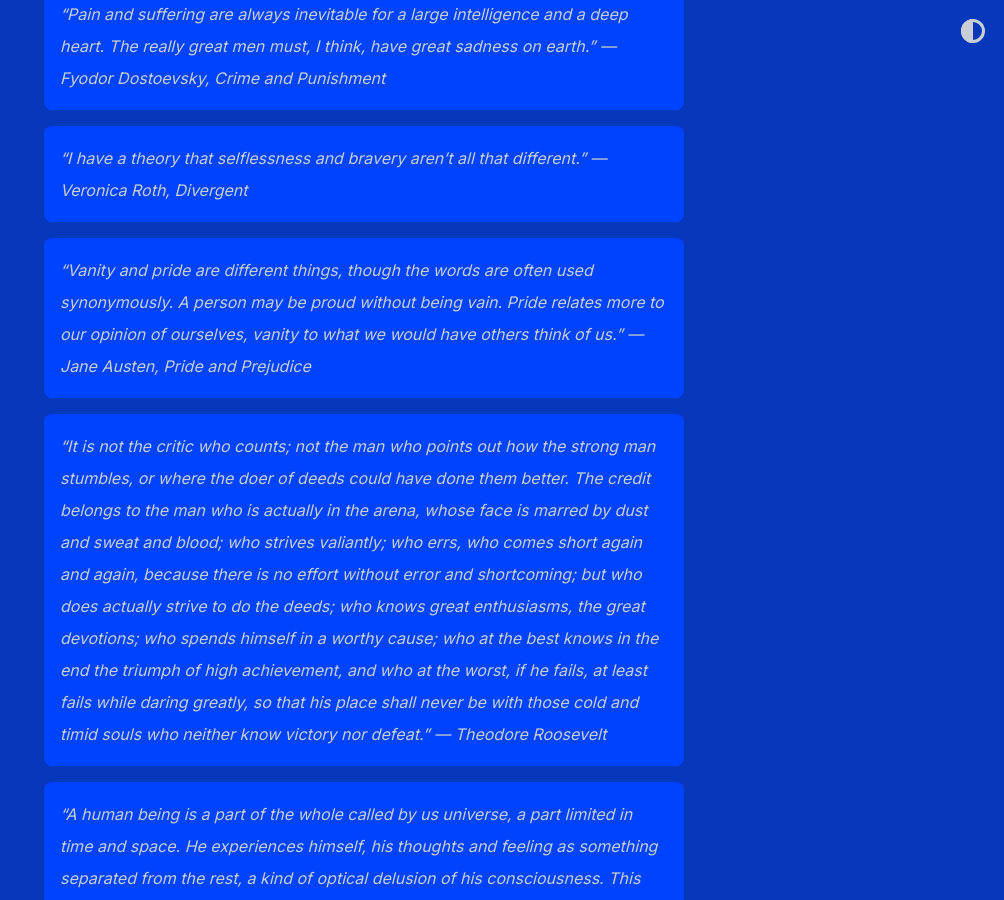
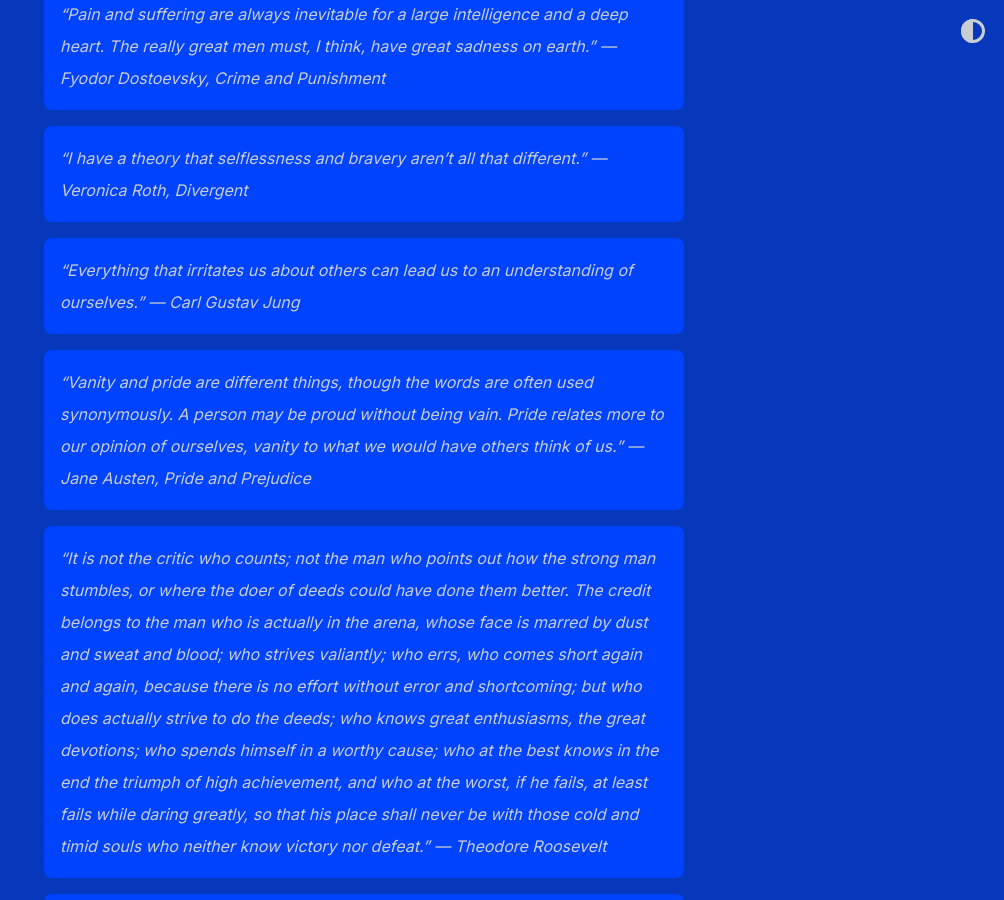
Before and after one commit to shihankanungo/shihankanungo.github.io, a Jekyll site: the page built from about.md, in a window 1280 px wide and 900 px high, scrolled down 3788 px. Shown: the whole window, without its empty margins (276-1280 px from the left). Built offline with Jekyll 4.4.1, drawn with Linux system fonts in a browser that asks for light colours.

Commit message:
Update about.md

```diff
--- a/about.md
+++ b/about.md
@@ -37,6 +37,8 @@ When I’m learning about a new subject, for example, I set a timer, silence my
 
 > "I have a theory that selflessness and bravery aren't all that different." --- Veronica Roth, <i>Divergent</i>
 
+> "Everything that irritates us about others can lead us to an understanding of ourselves." --- Carl Gustav Jung
+
 > "Vanity and pride are different things, though the words are often used synonymously. A person may be proud without being vain. Pride relates more to our opinion of ourselves, vanity to what we would have others think of us." --- Jane Austen, <i>Pride and Prejudice</i>
 
 > "It is not the critic who counts; not the man who points out how the strong man stumbles, or where the doer of deeds could have done them better. The credit belongs to the man who is actually in the arena, whose face is marred by dust and sweat and blood; who strives valiantly; who errs, who comes short again and again, because there is no effort without error and shortcoming; but who does actually strive to do the deeds; who knows great enthusiasms, the great devotions; who spends himself in a worthy cause; who at the best knows in the end the triumph of high achievement, and who at the worst, if he fails, at least fails while daring greatly, so that his place shall never be with those cold and timid souls who neither know victory nor defeat." --- Theodore Roosevelt
```
